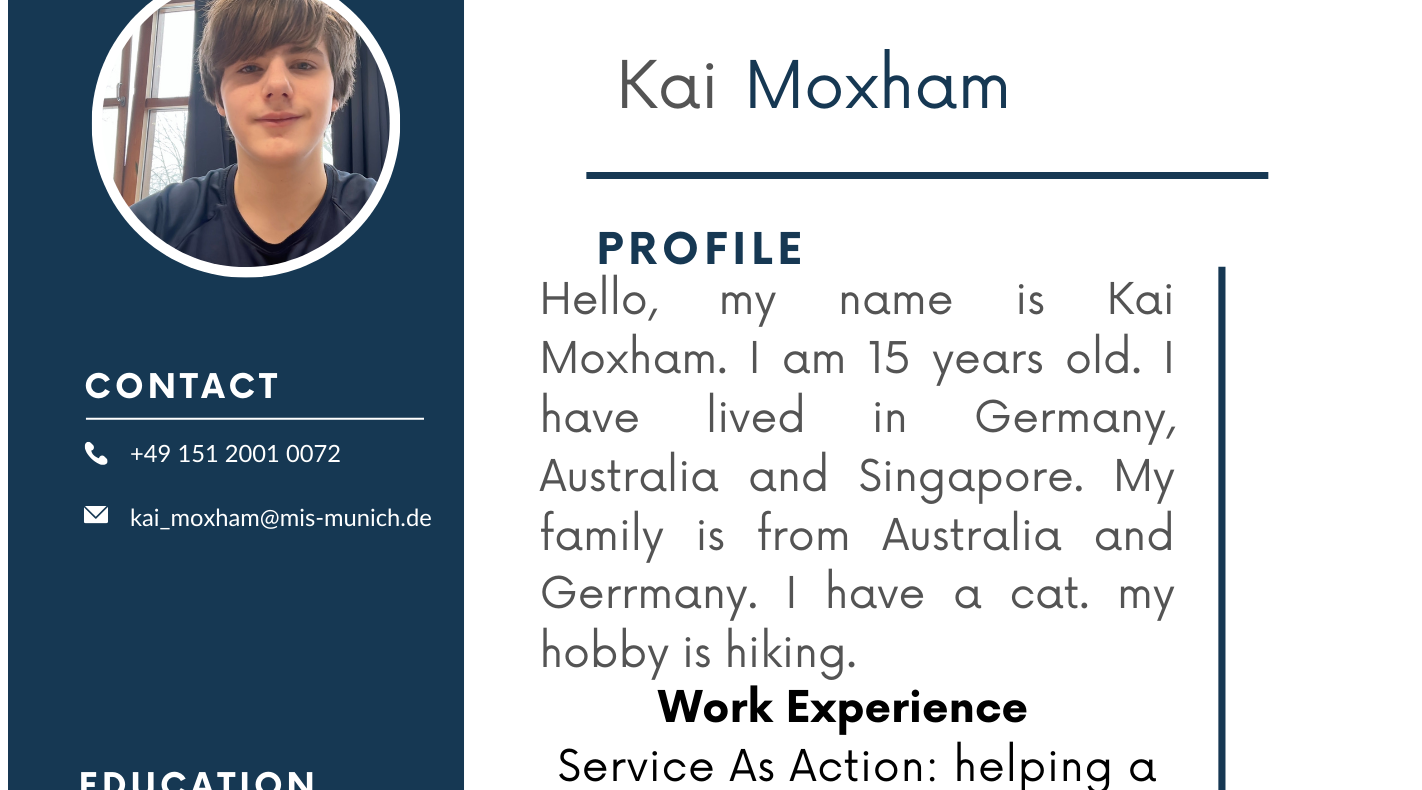
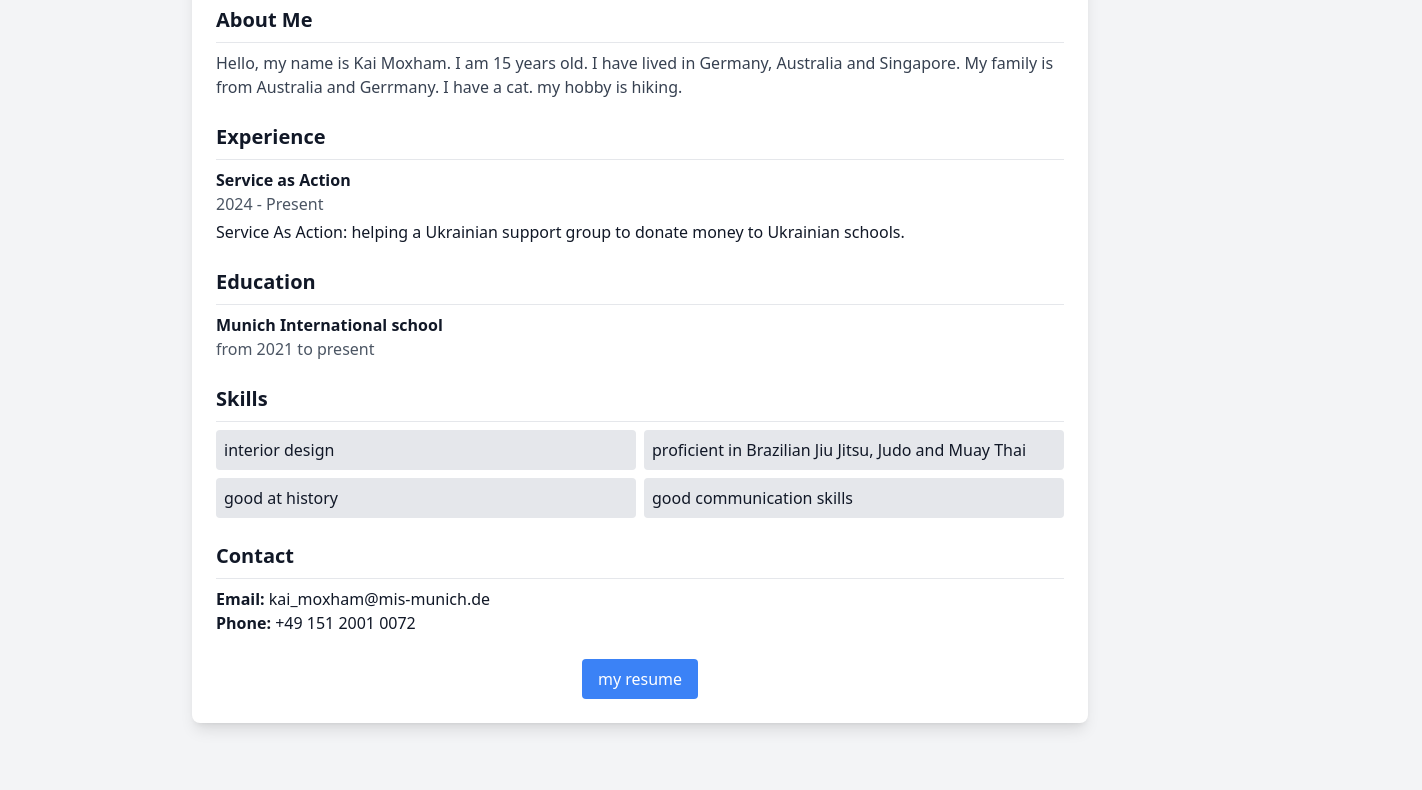
Before and after one commit to bushhero/resume, a plain HTML site: page index.html in a window 1280 px wide. Shown: the part 118-908 px from the top of the page, 1422 px wide, since content can reach past the window. After the commit the page ends 881 px from the top, so only its background shows below. Drawn offline with nearby package versions, Linux system fonts and the light colour scheme.

Commit message:
resume website code

```diff
--- a/index.html
+++ b/index.html
@@ -1,10 +1,63 @@
+<!DOCTYPE html>
+<html lang="en">
+<head>
+    <meta charset="UTF-8">
+    <meta name="viewport" content="width=device-width, initial-scale=1.0">
+    <title>My Resume</title>
+    <script src="https://cdn.tailwindcss.com"></script>
+</head>
+<body class="bg-gray-100 text-gray-900">
+    <div class="max-w-4xl mx-auto my-10 p-6 bg-white shadow-lg rounded-lg">
+        <header class="text-center">
+            <h1 class="text-3xl font-bold">Kai Moxham</h1>
+            <p class="text-gray-600"></p>
+        </header>
 
-<!DOCTYPE html>
+        <section class="mt-6">
+            <h2 class="text-xl font-semibold border-b pb-2">About Me</h2>
+            <p class="mt-2 text-gray-700">Hello, my name is Kai Moxham. I am 15 years old. I have lived in Germany, Australia and Singapore. My family is from Australia and Gerrmany. I have a cat. my hobby is hiking.</p>
+        </section>
 
-<html>
+        <section class="mt-6">
+            <h2 class="text-xl font-semibold border-b pb-2">Experience</h2>
+            <div class="mt-2">
+                <h3 class="font-semibold">Service as Action</h3>
+                <p class="text-gray-600">2024 - Present</p>
+                <p class="mt-1">Service As Action: helping a Ukrainian
+support group to donate money to
+Ukrainian schools.</p>
+            </div>
+        </section>
 
-<img src="resume.png">
+        <section class="mt-6">
+            <h2 class="text-xl font-semibold border-b pb-2">Education</h2>
+            <div class="mt-2">
+                <h3 class="font-semibold">Munich International school</h3>
+                <p class="text-gray-600">from 2021 to present</p>
+            </div>
+        </section>
 
+        <section class="mt-6">
+            <h2 class="text-xl font-semibold border-b pb-2">Skills</h2>
+            <ul class="mt-2 grid grid-cols-2 gap-2">
+                <li class="bg-gray-200 p-2 rounded">interior design</li>
+                <li class="bg-gray-200 p-2 rounded">proficient in Brazilian Jiu Jitsu,
+      Judo and Muay Thai</li>
+                <li class="bg-gray-200 p-2 rounded">good at history</li>
+                <li class="bg-gray-200 p-2 rounded">good communication skills</li>
+            </ul>
+        </section>
 
+        <section class="mt-6">
+            <h2 class="text-xl font-semibold border-b pb-2">Contact</h2>
+            <p class="mt-2"><strong>Email:</strong> kai_moxham@mis-munich.de</p>
+            <p><strong>Phone:</strong> +49 151 2001 0072</p>
 
-<html>
+        </section>
+
+         <section class="mt-6 text-center">
+            <a href="https://bushhero.github.io/resume/" target="_blank">
+                <button class="bg-blue-500 text-white px-4 py-2 rounded hover:bg-blue-600">my resume</button>
+    </div>
+</body>
+</html>
```
